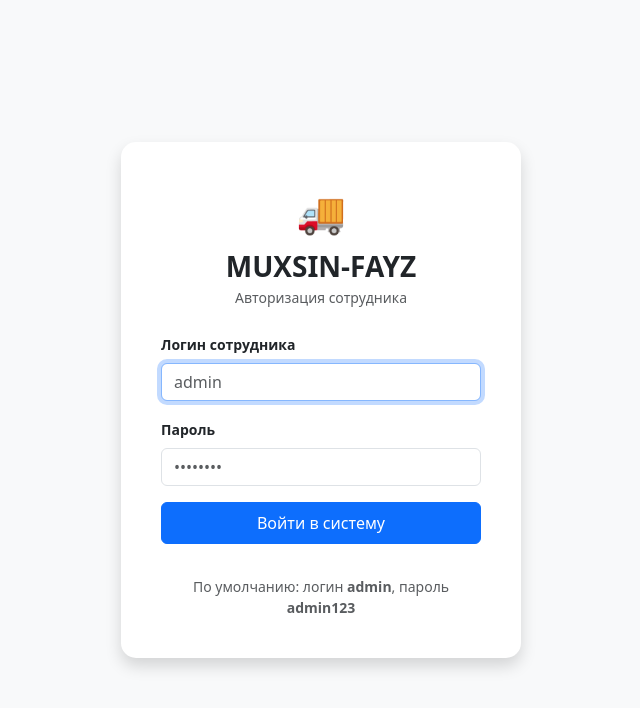
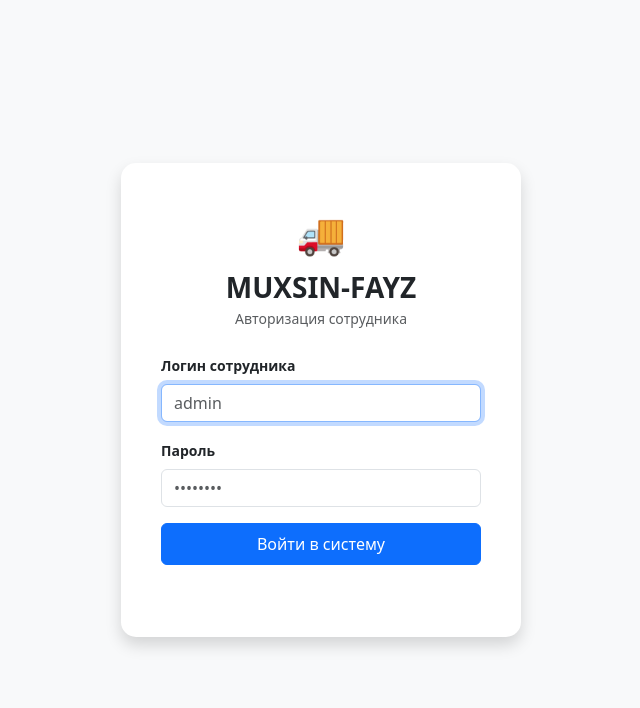
Before and after one commit to alisher0035652-design/-MUXSIN-FAYZ-, a Flask app: page /login in a window 1280 px wide. Shown: the top 708 px of the page, without its empty margins (319-959 px from the left). Run offline with Flask 3, Linux system fonts and the light colour scheme; some libraries are stand-ins or nearby versions.

Commit message:
Update login.html

```diff
--- a/templates/login.html
+++ b/templates/login.html
@@ -39,7 +39,7 @@
                     <button type="submit" class="btn btn-primary w-100 py-2 mb-3">Войти в систему</button>
                 </form>
                 <div class="text-center text-muted small mt-3">
-                    По умолчанию: логин <b>admin</b>, пароль <b>admin123</b>
+
                 </div>
             </div>
         </div>
```
